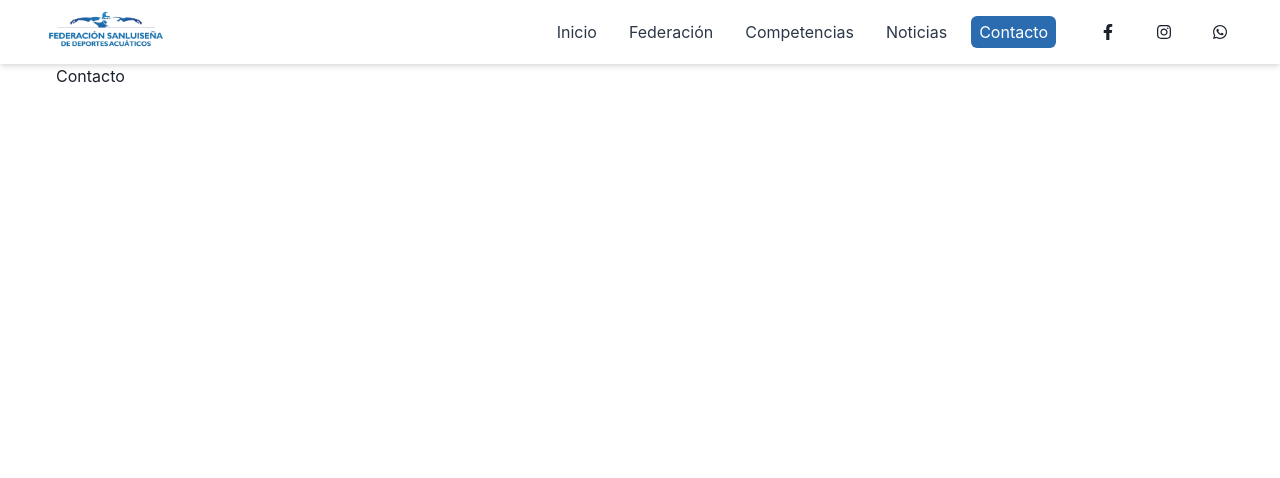
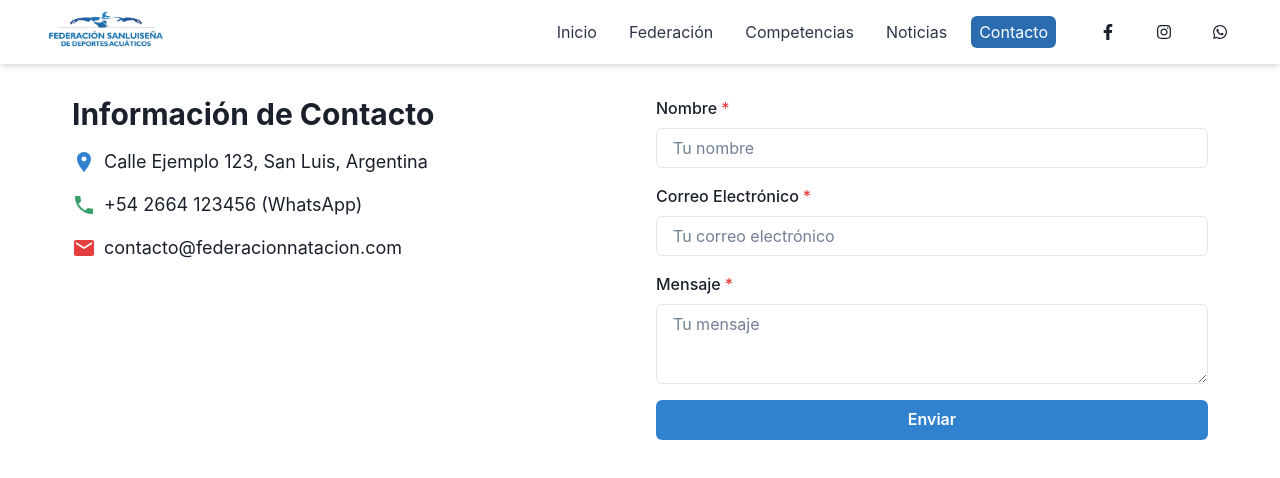
Before and after one commit to alexis00rod/fesda-sanluis, a React (Vite) app: page /contacto in a window 1280 px wide. Shown: the top 478 px of the page. Built offline with nearby package versions, Linux system fonts and the light colour scheme.

Commit message:
add: componente ScrollFadeIn

```diff
--- a/src/components/Footer/Footer.tsx
+++ b/src/components/Footer/Footer.tsx
@@ -1,6 +1,5 @@
 import {
   Box,
-  // Flex,
   Text,
   Link,
   IconButton,
@@ -17,6 +16,7 @@ import {
   useBreakpointValue,
 } from "@chakra-ui/react";
 import { FaFacebookF, FaInstagram, FaWhatsapp } from "react-icons/fa";
+import { ScrollFadeIn } from "../";
 import logoImg from "../../assets/logo.png";
 
 const Footer = () => {
@@ -24,6 +24,7 @@ const Footer = () => {
 
   return (
     <Box bg="gray.100" color="gray.800" py={10}>
+      <ScrollFadeIn>
         <Grid
           templateColumns={{ base: "1fr", md: "repeat(3, 1fr)" }} // Tres columnas iguales en desktop
           gap={6}
@@ -163,10 +164,16 @@ const Footer = () => {
                   >
                     Competencias
                   </Link>
-                <Link href="/noticias" _hover={{ textDecoration: "underline" }}>
+                  <Link
+                    href="/noticias"
+                    _hover={{ textDecoration: "underline" }}
+                  >
                     Noticias
                   </Link>
-                <Link href="/contacto" _hover={{ textDecoration: "underline" }}>
+                  <Link
+                    href="/contacto"
+                    _hover={{ textDecoration: "underline" }}
+                  >
                     Contacto
                   </Link>
                 </Stack>
@@ -230,6 +237,7 @@ const Footer = () => {
             Acuáticos. Todos los derechos reservados.
           </Text>
         </Box>
+      </ScrollFadeIn>
     </Box>
   );
 };
--- /dev/null
+++ b/src/components/ScrollFadeIn/ScrollFadeIn.tsx
@@ -0,0 +1,41 @@
+import { useEffect, useRef, useState } from "react";
+import { Box } from "@chakra-ui/react";
+
+const ScrollFadeIn: React.FC<{ children: React.ReactNode }> = ({
+  children,
+}) => {
+  const ref = useRef<HTMLDivElement>(null);
+  const [visible, setVisible] = useState(false);
+
+  useEffect(() => {
+    const handleScroll = () => {
+      if (ref.current) {
+        const rect = ref.current.getBoundingClientRect();
+        // Cambia 100 a un valor que se adapte a tu diseño
+        if (rect.top < window.innerHeight - 100) {
+          setVisible(true);
+        }
+      }
+    };
+
+    window.addEventListener("scroll", handleScroll);
+    handleScroll(); // Ejecutar al cargar para mostrar el estado inicial
+
+    return () => {
+      window.removeEventListener("scroll", handleScroll);
+    };
+  }, []);
+
+  return (
+    <Box
+      ref={ref}
+      opacity={visible ? 1 : 0}
+      transform={visible ? "translateY(0)" : "translateY(20px)"}
+      transition="opacity 0.5s ease-in-out, transform 0.5s ease-in-out"
+    >
+      {children}
+    </Box>
+  );
+};
+
+export default ScrollFadeIn;
--- a/src/components/index.ts
+++ b/src/components/index.ts
@@ -1,3 +1,4 @@
 export { default as App } from "./App/App";
 export { default as Navbar } from "./Navbar/Navbar";
 export { default as Footer } from "./Footer/Footer";
+export { default as ScrollFadeIn } from "./ScrollFadeIn/ScrollFadeIn";
--- a/src/pages/Contacto/Contacto.tsx
+++ b/src/pages/Contacto/Contacto.tsx
@@ -1,5 +1,118 @@
-const Contacto = () => {
-  return <div>Contacto</div>;
+import { useState } from "react";
+import {
+  Box,
+  Button,
+  FormControl,
+  FormLabel,
+  Input,
+  Textarea,
+  VStack,
+  Grid,
+  GridItem,
+  Heading,
+  Text,
+  Icon,
+  Flex,
+  useToast,
+} from "@chakra-ui/react";
+import { MdEmail, MdLocationOn, MdPhone } from "react-icons/md";
+import { ScrollFadeIn } from "../../components"; // Asegúrate de importar el componente
+
+const Contacto: React.FC = () => {
+  const [name, setName] = useState("");
+  const [email, setEmail] = useState("");
+  const [message, setMessage] = useState("");
+  const toast = useToast();
+
+  const handleSubmit = (e: React.FormEvent) => {
+    e.preventDefault();
+
+    // Lógica para enviar el formulario
+    toast({
+      title: "Mensaje enviado.",
+      description: "Gracias por contactarnos, te responderemos pronto.",
+      status: "success",
+      duration: 5000,
+      isClosable: true,
+    });
+
+    // Limpiar campos después de enviar
+    setName("");
+    setEmail("");
+    setMessage("");
+  };
+
+  return (
+    <Box maxW="1200px" mx="auto" mt={8} px={4}>
+      <ScrollFadeIn>
+        <Grid templateColumns={{ base: "1fr", lg: "1fr 1fr" }} gap={8}>
+          {/* Información de contacto */}
+          <GridItem>
+            <Heading as="h2" size="lg" mb={4}>
+              Información de Contacto
+            </Heading>
+            <VStack align="start" spacing={4}>
+              <Flex alignItems="center">
+                <Icon as={MdLocationOn} w={6} h={6} color="blue.500" />
+                <Text fontSize="lg" ml={2}>
+                  Calle Ejemplo 123, San Luis, Argentina
+                </Text>
+              </Flex>
+              <Flex alignItems="center">
+                <Icon as={MdPhone} w={6} h={6} color="green.500" />
+                <Text fontSize="lg" ml={2}>
+                  +54 2664 123456 (WhatsApp)
+                </Text>
+              </Flex>
+              <Flex alignItems="center">
+                <Icon as={MdEmail} w={6} h={6} color="red.500" />
+                <Text fontSize="lg" ml={2}>
+                  contacto@federacionnatacion.com
+                </Text>
+              </Flex>
+            </VStack>
+          </GridItem>
+
+          {/* Formulario de Contacto */}
+          <GridItem>
+            <form onSubmit={handleSubmit}>
+              <VStack spacing={4}>
+                <FormControl id="name" isRequired>
+                  <FormLabel>Nombre</FormLabel>
+                  <Input
+                    type="text"
+                    placeholder="Tu nombre"
+                    value={name}
+                    onChange={(e) => setName(e.target.value)}
+                  />
+                </FormControl>
+                <FormControl id="email" isRequired>
+                  <FormLabel>Correo Electrónico</FormLabel>
+                  <Input
+                    type="email"
+                    placeholder="Tu correo electrónico"
+                    value={email}
+                    onChange={(e) => setEmail(e.target.value)}
+                  />
+                </FormControl>
+                <FormControl id="message" isRequired>
+                  <FormLabel>Mensaje</FormLabel>
+                  <Textarea
+                    placeholder="Tu mensaje"
+                    value={message}
+                    onChange={(e) => setMessage(e.target.value)}
+                  />
+                </FormControl>
+                <Button type="submit" colorScheme="blue" width="full">
+                  Enviar
+                </Button>
+              </VStack>
+            </form>
+          </GridItem>
+        </Grid>
+      </ScrollFadeIn>
+    </Box>
+  );
 };
 
 export default Contacto;
```
Lines whose indentation alone changed are shown as unchanged.
